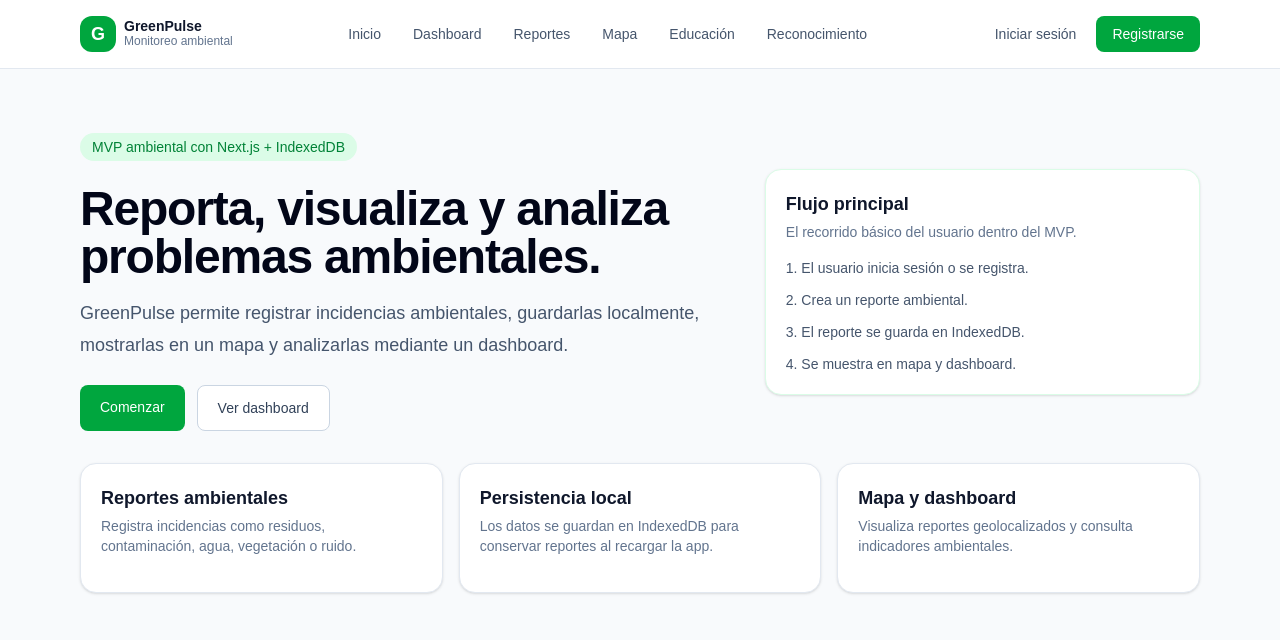
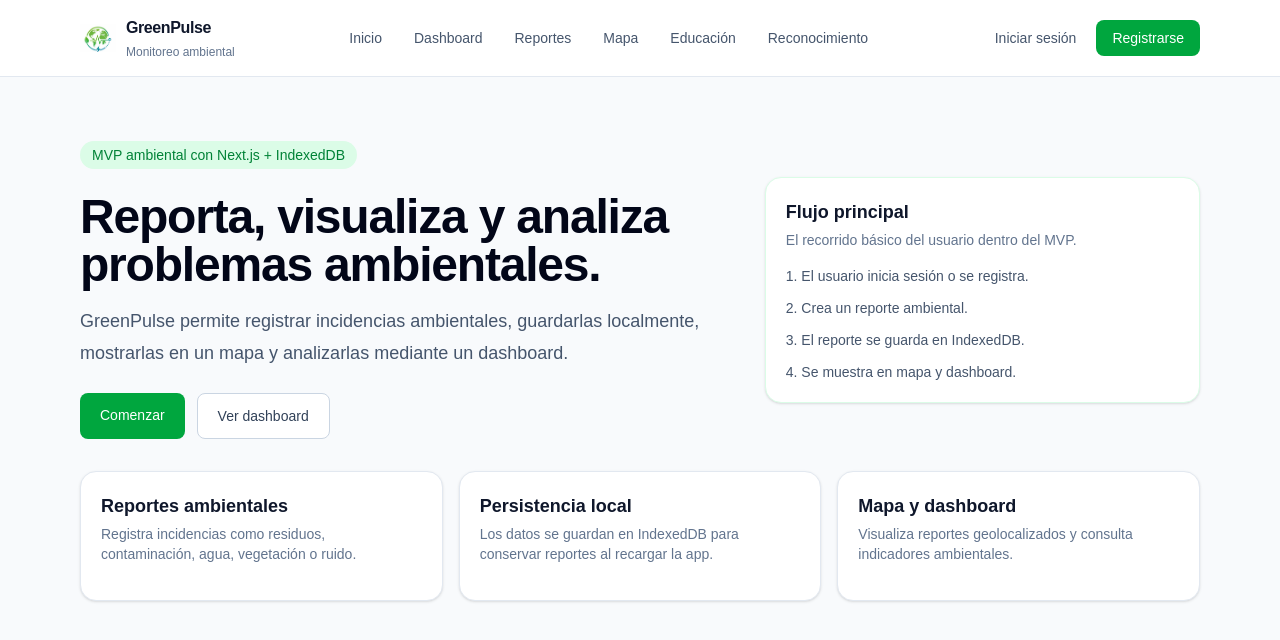
Before and after one commit to Josu1202/greenpulse, a Next.js app: page / in a window 1280 px wide. Shown: the top 640 px of the page. Built offline with nearby package versions, Linux system fonts and the light colour scheme.

Commit message:
feat: add log

```diff
--- a/src/components/layout/MainLayout.tsx
+++ b/src/components/layout/MainLayout.tsx
@@ -6,7 +6,7 @@ import type { ReactNode } from "react";
 import { LogOut } from "lucide-react";
 
 import { useAuth } from "@/hooks/useAuth";
-import { APP_NAME } from "@/utils/constants";
+import { Logo } from "@/components/ui";
 import type { UserRole } from "@/types";
 
 interface MainLayoutProps {
@@ -46,16 +46,8 @@ export function MainLayout({ children }: MainLayoutProps) {
     <div className="min-h-screen bg-slate-50 text-slate-900">
       <header className="sticky top-0 z-50 border-b border-slate-200 bg-white/90 backdrop-blur">
         <div className="mx-auto flex max-w-6xl items-center justify-between px-4 py-4">
-          <Link href="/" className="flex items-center gap-2">
-            <span className="flex h-9 w-9 items-center justify-center rounded-xl bg-green-600 text-lg font-bold text-white">
-              G
-            </span>
-            <div>
-              <p className="text-sm font-bold leading-none text-slate-900">
-                {APP_NAME}
-              </p>
-              <p className="text-xs text-slate-500">Monitoreo ambiental</p>
-            </div>
+          <Link href="/" className="flex items-center">
+            <Logo size="md" subtitle="Monitoreo ambiental" />
           </Link>
 
           <nav className="hidden items-center gap-2 md:flex">
--- /dev/null
+++ b/src/components/ui/Logo.tsx
@@ -0,0 +1,95 @@
+import Image from "next/image";
+import type { ReactNode } from "react";
+
+import { cn } from "@/utils";
+import { APP_NAME } from "@/utils/constants";
+
+type LogoSize = "sm" | "md" | "lg";
+type LogoTone = "dark" | "light";
+
+interface LogoProps {
+  /** Tamaño del ícono y del texto. */
+  size?: LogoSize;
+  /**
+   * Tono del texto según el fondo:
+   * - "dark": texto oscuro (para fondos claros, ej. navbar).
+   * - "light": texto blanco (para fondos oscuros, ej. sidebar verde).
+   */
+  tone?: LogoTone;
+  /** Muestra el nombre "GreenPulse" junto al ícono. */
+  withText?: boolean;
+  /** Texto secundario opcional debajo del nombre (ej. "Monitoreo ambiental"). */
+  subtitle?: ReactNode;
+  /**
+   * Envuelve el ícono en un recuadro blanco para dar contraste.
+   * Por defecto se activa cuando tone = "light" (fondos oscuros).
+   */
+  badge?: boolean;
+  className?: string;
+}
+
+const iconSizes: Record<LogoSize, number> = {
+  sm: 28,
+  md: 36,
+  lg: 44,
+};
+
+const titleSizes: Record<LogoSize, string> = {
+  sm: "text-sm",
+  md: "text-base",
+  lg: "text-xl",
+};
+
+export function Logo({
+  size = "md",
+  tone = "dark",
+  withText = true,
+  subtitle,
+  badge,
+  className,
+}: LogoProps) {
+  const iconSize = iconSizes[size];
+  const showBadge = badge ?? tone === "light";
+  const titleColor = tone === "light" ? "text-white" : "text-slate-900";
+  const subtitleColor = tone === "light" ? "text-white/70" : "text-slate-500";
+
+  return (
+    <span className={cn("inline-flex items-center gap-2.5", className)}>
+      <span
+        className={cn(
+          "inline-flex shrink-0 items-center justify-center",
+          showBadge && "rounded-xl bg-white p-1.5 shadow-sm"
+        )}
+      >
+        <Image
+          src="/logo.png"
+          alt={`Logo de ${APP_NAME}`}
+          width={iconSize}
+          height={iconSize}
+          priority
+          className="object-contain"
+        />
+      </span>
+
+      {withText ? (
+        <span className="flex flex-col leading-none">
+          <span
+            className={cn(
+              "font-bold tracking-tight",
+              titleSizes[size],
+              titleColor
+            )}
+          >
+            {APP_NAME}
+          </span>
+
+          {subtitle ? (
+            <span className={cn("mt-1 text-xs font-medium", subtitleColor)}>
+              {subtitle}
+            </span>
+          ) : null}
+        </span>
+      ) : null}
+    </span>
+  );
+}
--- a/src/components/ui/index.ts
+++ b/src/components/ui/index.ts
@@ -2,5 +2,6 @@ export * from "./Badge";
 export * from "./Button";
 export * from "./Card";
 export * from "./Input";
+export * from "./Logo";
 export * from "./Select";
 export * from "./Textarea";
```
Also changed, not shown: app/logo.png (added), public/logo.png (added).
